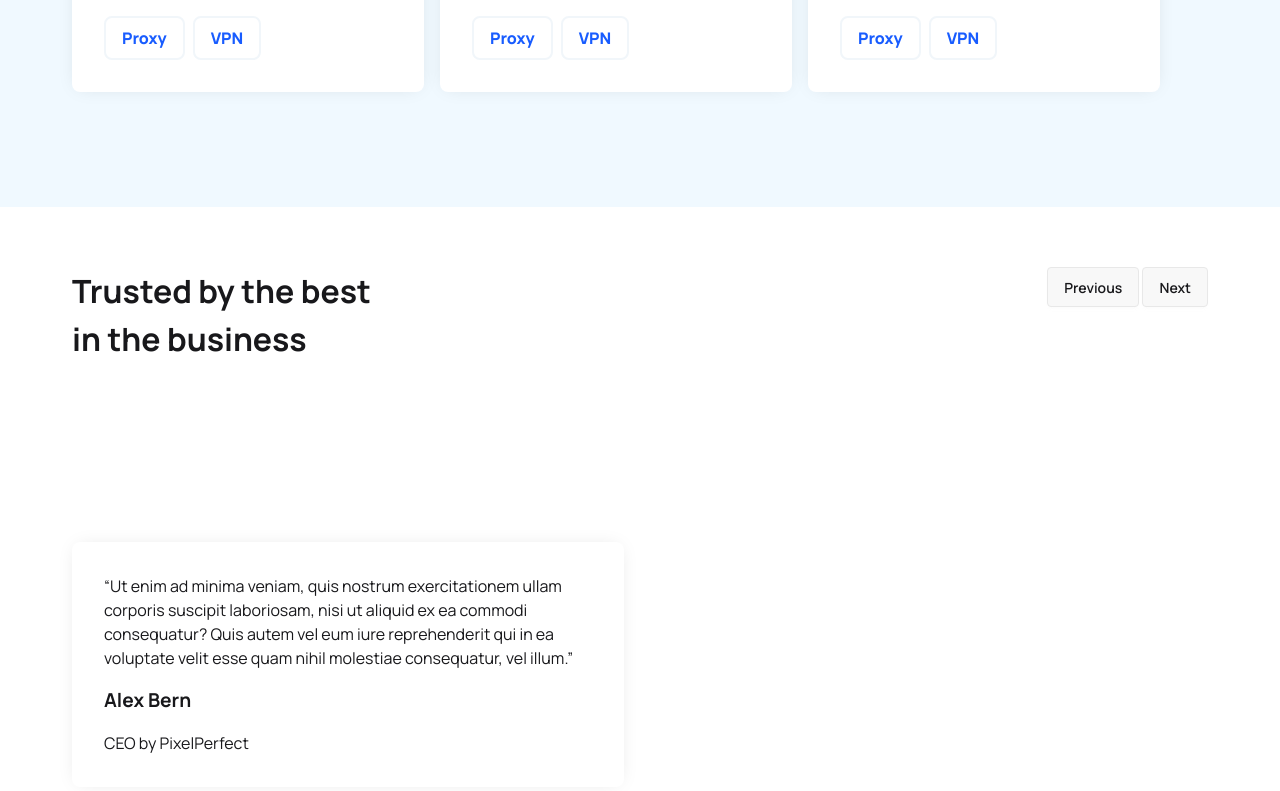
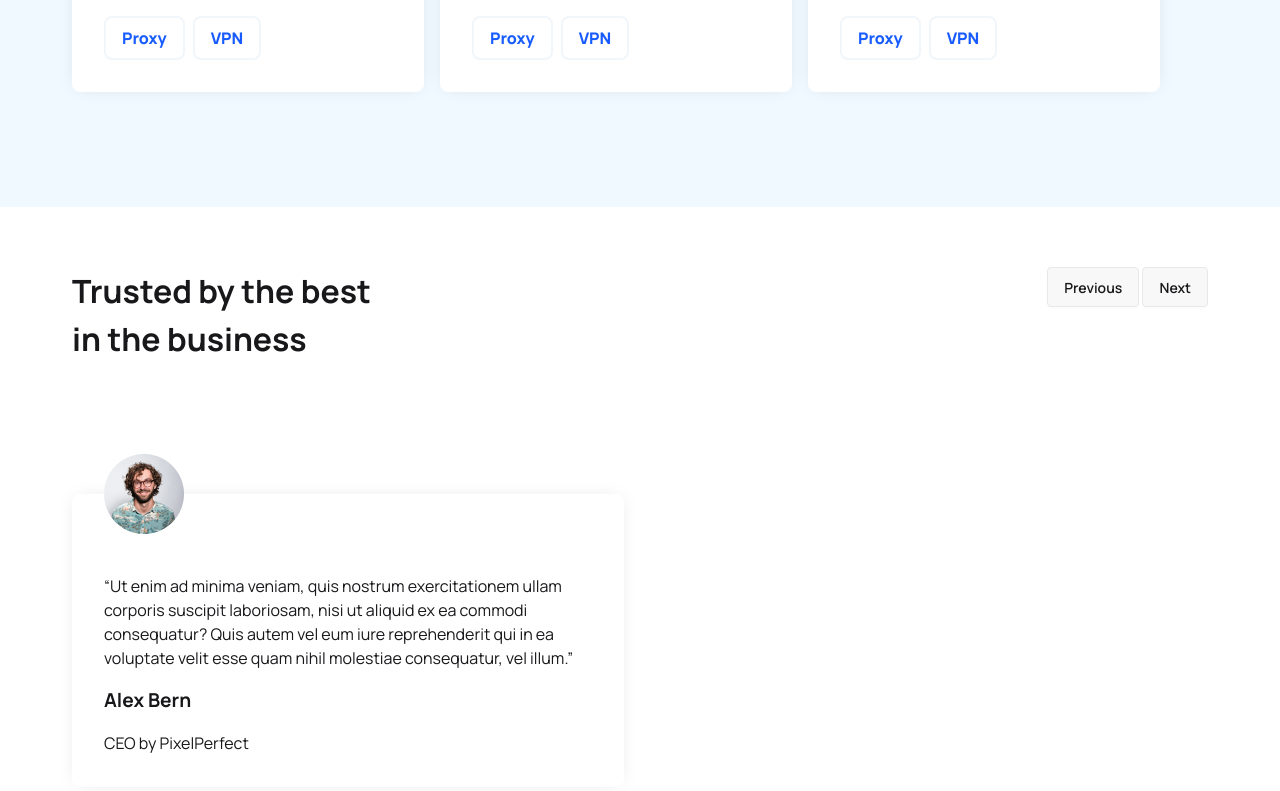
Before and after one commit to PatatoBit/codekit-web, a SvelteKit app: page / in a window 1280 px wide. Shown: the part 2993-3784 px from the top of the page. Built offline with nearby package versions, Linux system fonts and the light colour scheme.

Commit message:
added person image

```diff
--- a/src/components/Views/Trusted.svelte
+++ b/src/components/Views/Trusted.svelte
@@ -15,6 +15,8 @@
 		class="carousel carousel-center md:w-full md:p-0 px-10 space-x-4 mt-7 w-[100vw] overflow-visible"
 	>
 		<div class="carousel-item card shadow">
+			<img src="/001_img_person_1.jpg" alt="Person 1" />
+
 			<p>
 				“Ut enim ad minima veniam, quis nostrum exercitationem ullam corporis suscipit laboriosam,
 				nisi ut aliquid ex ea commodi consequatur? Quis autem vel eum iure reprehenderit qui in ea
@@ -33,10 +35,17 @@
 	}
 
 	.card {
+		position: relative;
 		width: calc(75rem / 2 - 7rem);
-		padding: 2rem;
+		padding: 5rem 2rem 2rem 2rem;
+		background-color: white;
 
-		background-color: white;
+		img {
+			position: absolute;
+			top: -2.5rem;
+			width: 80px;
+			height: 80px;
+		}
 	}
 
 	.carousel-item {
```
Also changed, not shown: static/001_img_person_1.jpg (added), static/002_img_person_2.jpg (added).
